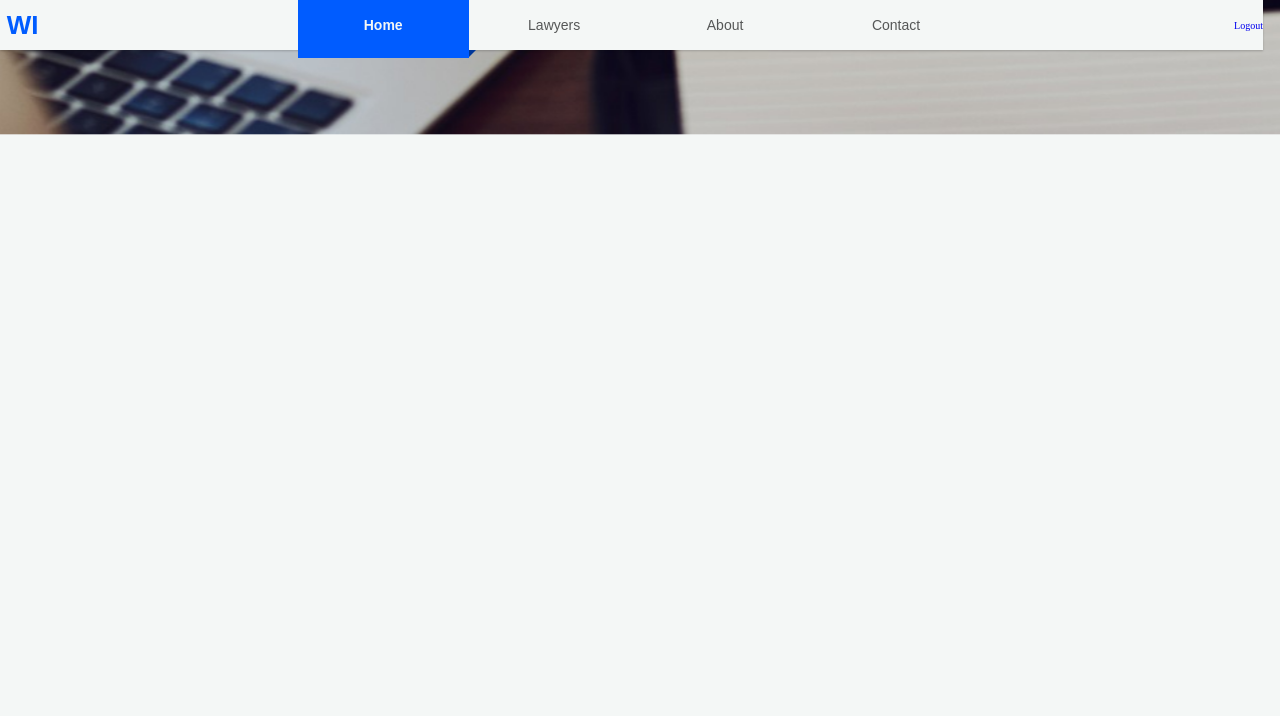
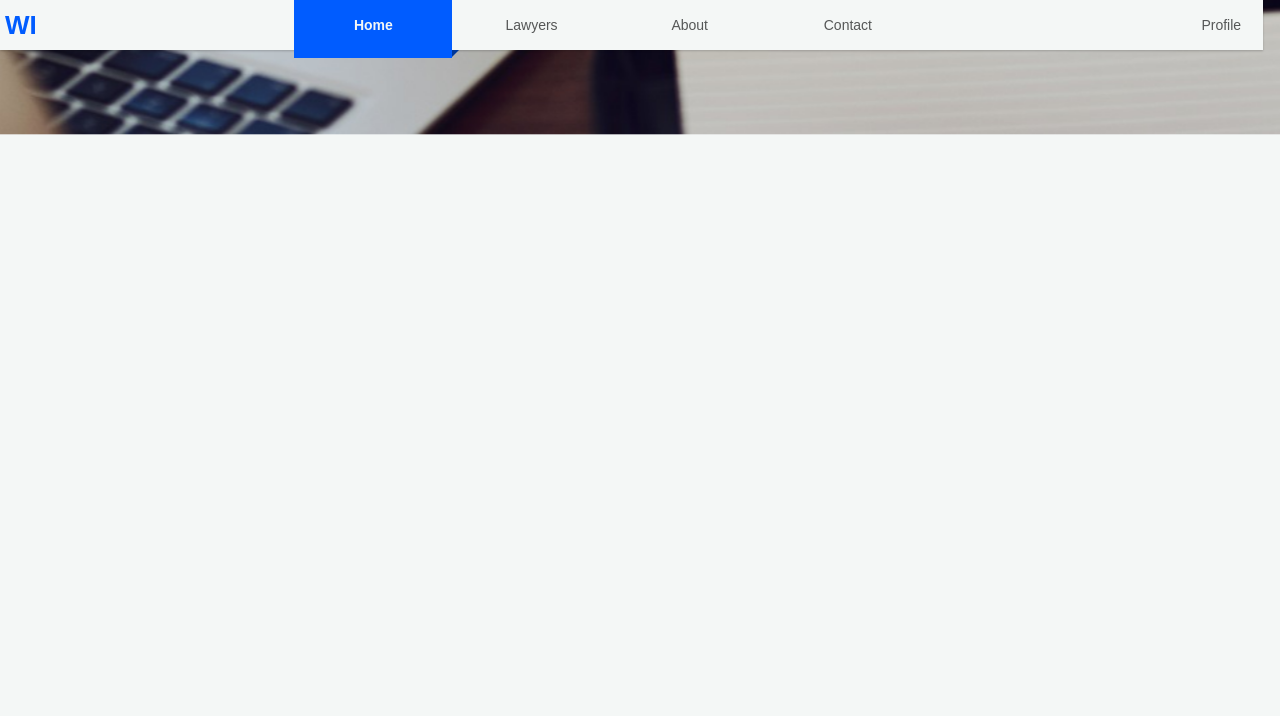
Before and after one commit to The-Commuters/Wi-Legal, a PHP site: page /index.php in a window 1280 px wide. Shown: the top 716 px of the page. Run offline with PHP 8.4, Linux system fonts and the light colour scheme; the visitor is signed in with stand-in values (Sample User, id 1); data that the repository does not hold is empty; some libraries are stand-ins or nearby versions.

Commit message:
Change logout

```diff
--- a/src/model/userinfo_handler/userinfo_handler.php
+++ b/src/model/userinfo_handler/userinfo_handler.php
@@ -16,6 +16,7 @@ if (isset($_SESSION['username'])) {
 		$user_detals_query = mysqli_query($con, "SELECT * FROM firms WHERE username='$loggedInUser'");
 	}
 	$user = mysqli_fetch_array($user_detals_query);
+	$profile_pic = $user['profile_picture'];
 }
 else {
 
--- a/src/utils/template/components/header.php
+++ b/src/utils/template/components/header.php
@@ -36,7 +36,14 @@
 		</nav>
 
 		<!-- LOGOUT.PHP -->
-		<?php if (isset($user)) { ?>  <a href="../src/model/session_handler/logout_handler.php">Logout</a>  <?php } else { ?>
+		<?php if (isset($user)) { ?>
+		<a href="../src/model/session_handler/logout_handler.php" class="login-container">
+			<div class="full-w full-h center-flex">
+				<span class="pc-show nav-txt">Profile</span>
+				<img src="<?php echo $profile_pic; ?>" class="pc-hide half-w" style="border-radius: 50%; margin: 0 16px 0 8px;">
+			</div>
+		</a>
+		<?php } else { ?>
 
 		<!-- LOGIN -->
 		<div href="#" class="login-container">
```
